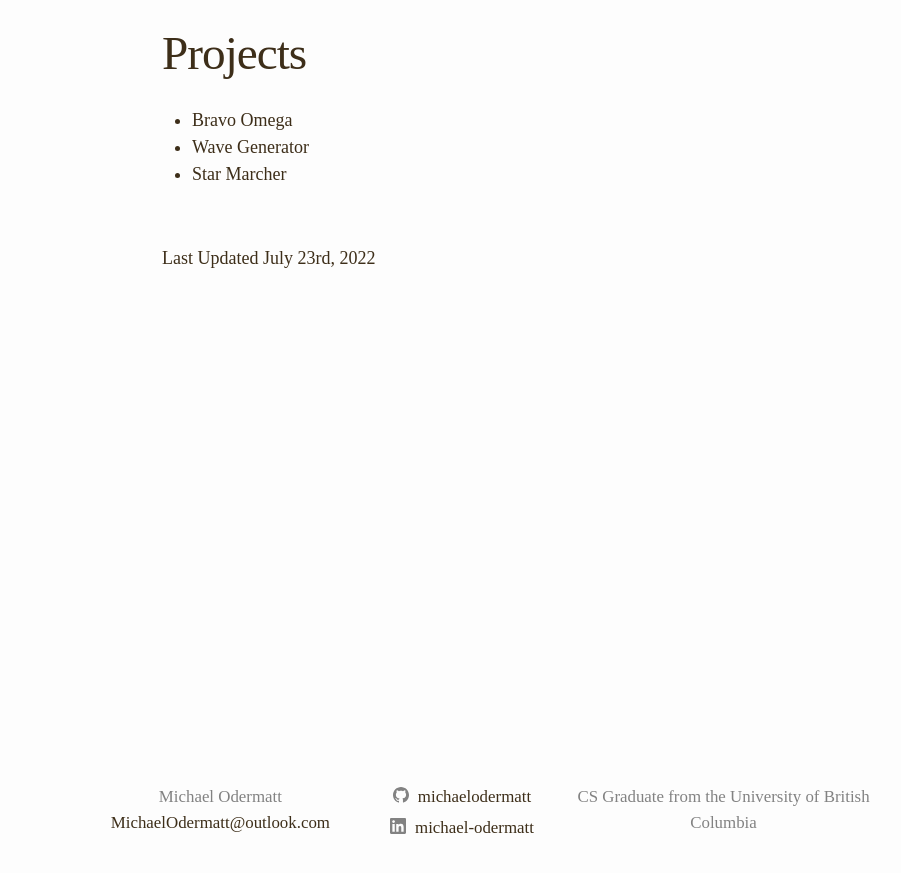
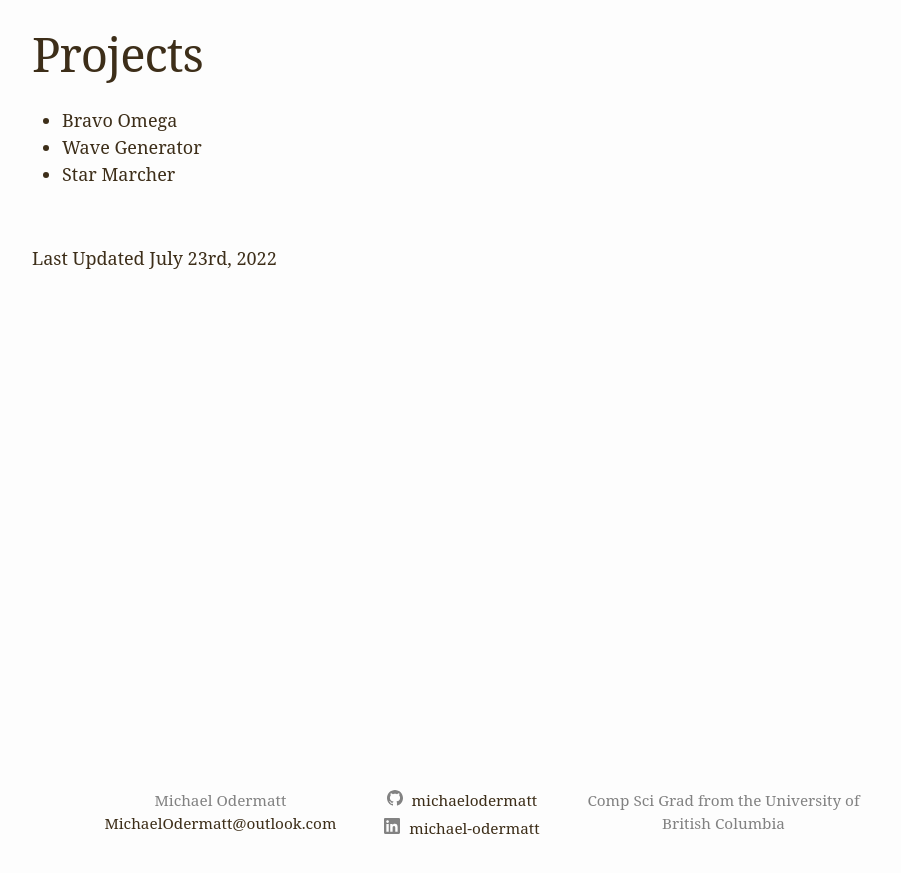
Before and after one commit to MichaelOdermatt/MichaelOdermatt.github.io, a Jekyll site: the page built from projects.markdown, in a window 1280 px wide. Shown: the top 873 px of the page, without its empty margins (158-1059 px from the left). Built offline with Jekyll 4.4.1, drawn with Linux system fonts in a browser that asks for light colours.

Commit message:
Visual Improvements
- Decreased footer font size

- Changed default font

- Narrowed page content

- Updated Wave Generator page content

```diff
--- a/_config.yml
+++ b/_config.yml
@@ -21,7 +21,7 @@
 title: Michael Odermatt
 email: MichaelOdermatt@outlook.com
 description: >- # this means to ignore newlines until "baseurl:"
-  CS Graduate from the University of British Columbia
+  Comp Sci Grad from the University of British Columbia
 github_username: michaelodermatt
 linkedin_username: michael-odermatt
 
--- a/_sass/minima.scss
+++ b/_sass/minima.scss
@@ -2,7 +2,7 @@
 
 // Define defaults for each variable.
 
-$base-font-family: "Times New Roman", "Serif", -apple-system, BlinkMacSystemFont, "Segoe UI", Roboto, Helvetica, Arial, sans-serif, "Apple Color Emoji", "Segoe UI Emoji", "Segoe UI Symbol" !default;
+$base-font-family: "Serif", -apple-system, BlinkMacSystemFont, "Segoe UI", Roboto, Helvetica, Arial, sans-serif, "Apple Color Emoji", "Segoe UI Emoji", "Segoe UI Symbol" !default;
 $base-font-size:   18px !default;
 $base-font-weight: 400 !default;
 $small-font-size:  $base-font-size * 0.875 !default;
--- a/_sass/minima/_layout.scss
+++ b/_sass/minima/_layout.scss
@@ -124,7 +124,7 @@
 }
 
 .footer-col-wrapper {
-  @include relative-font-size(0.9375);
+  @include relative-font-size(0.85);
   color: $grey-color;
   margin-left: -$spacing-unit / 2;
   @extend %clearfix;
@@ -224,7 +224,7 @@
 @media all and (min-width: 900px){
   .post-page-content {
     margin: auto;
-    width: 50%;
+    width: 50em;
   }
 }
 
```
Also changed, not shown: projects/wave-generator.markdown (+16 -13 lines).
